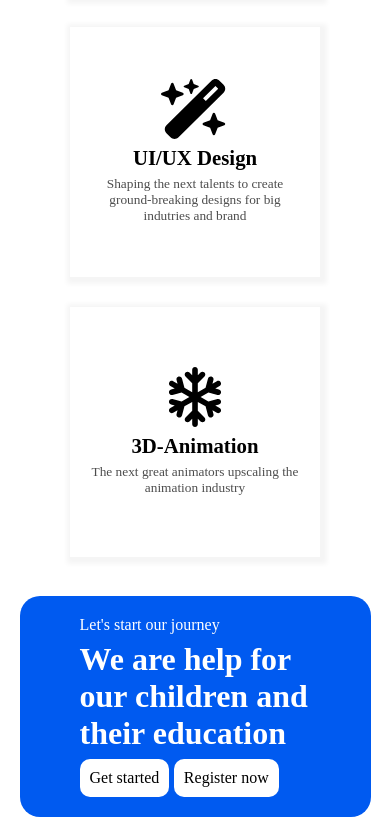
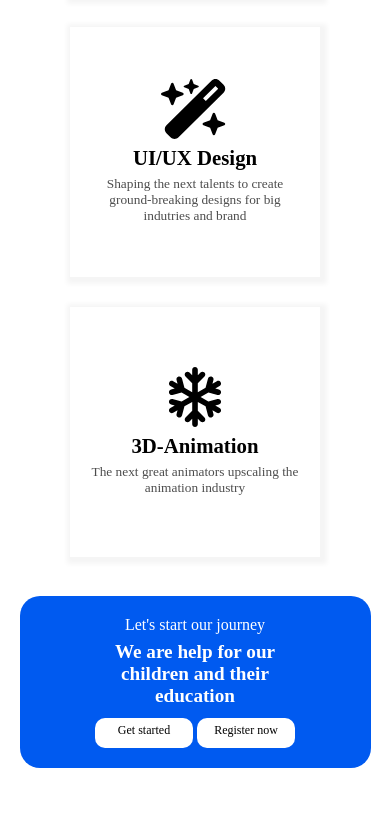
Before and after one commit to Cogbo-tech/sonrisas_academy, a plain HTML site: page index.html in a window 390 px wide. Shown: the part 1101-1918 px from the top of the page. After the commit the page ends 1869 px from the top, so only its background shows below. Drawn offline with Linux system fonts and the light colour scheme.

Commit message:
more changes

```diff
--- a/style.css
+++ b/style.css
@@ -348,16 +348,34 @@ main {
 }
 .bg span{
   display: flex;
-  margin-top: 3%;
+  margin-top: 5%;
 }
 .bg span a{
   background-color: white;
   color: black;
   text-decoration: none;
-  padding: 10px;
+  /* padding: 10px; */
   border-radius: 10px;
+  width: 120px;
+  height: 30px;
+  text-align:center;
+  padding: 5px 0px;
   cursor: pointer;
 }
 .bg span a:nth-child(2){
   margin-left: 2%;
 }
+@media screen and (max-width:660px){
+  .bg{
+    justify-content: center;
+    align-items: center;
+  }
+  .bg h1{
+    font-size: 1.2rem;
+    text-align: center;
+  }
+  .bg span a{
+    width: 100px;
+    font-size: 12px;
+  }
+}
```
